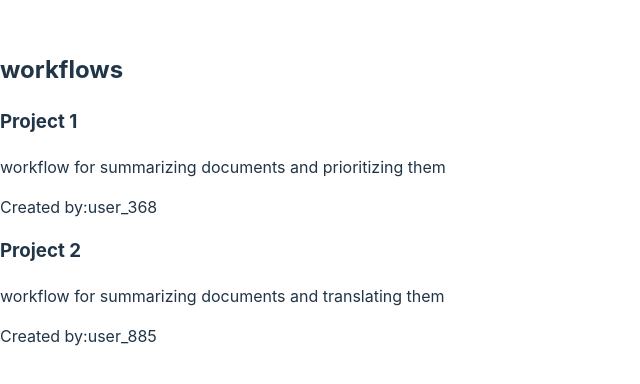
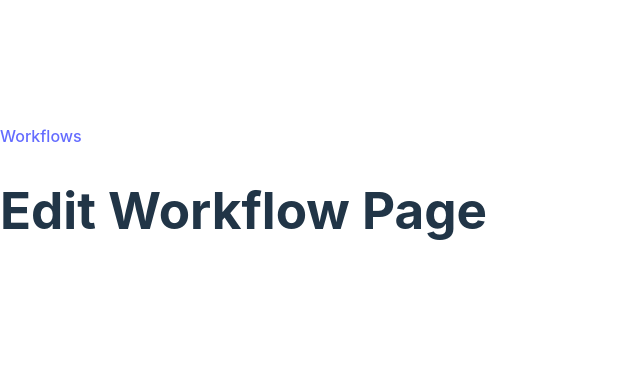
Before and after one commit to LaSav/agents-UI, a React (Vite) app: page /workflows/3795 in a window 1280 px wide. Shown: the part 202-586 px from the top of the page, without its empty margins (0-640 px from the left). Built offline with nearby package versions, Linux system fonts and the light colour scheme.

Commit message:
Add: router

```diff
--- a/package.json
+++ b/package.json
@@ -13,7 +13,8 @@
     "@reduxjs/toolkit": "^2.2.7",
     "react": "^18.3.1",
     "react-dom": "^18.3.1",
-    "react-redux": "^9.1.2"
+    "react-redux": "^9.1.2",
+    "react-router-dom": "^6.26.2"
   },
   "devDependencies": {
     "@eslint/js": "^9.9.0",
--- /dev/null
+++ b/src/components/Root.jsx
@@ -0,0 +1,14 @@
+import { NavLink, Outlet } from 'react-router-dom';
+
+export default function Root() {
+  return (
+    <>
+      <div id='nav'>
+        <NavLink to='/workflows'>Workflows</NavLink>
+      </div>
+      <div>
+        <Outlet />
+      </div>
+    </>
+  );
+}
--- /dev/null
+++ b/src/error-page.jsx
@@ -0,0 +1,16 @@
+import { useRouteError } from 'react-router-dom';
+
+export default function ErrorPage() {
+  const error = useRouteError();
+  console.error(error);
+
+  return (
+    <div id='error-page'>
+      <h1>Oops!</h1>
+      <p>Sorry, an unexpected error has occurred.</p>
+      <p>
+        <i>{error.statusText || error.message}</i>
+      </p>
+    </div>
+  );
+}
--- /dev/null
+++ b/src/features/workflows/EditWorkflow.jsx
@@ -0,0 +1,5 @@
+const EditWorkflow = () => {
+  return <h1>Edit Workflow Page</h1>;
+};
+
+export default EditWorkflow;
--- a/src/main.jsx
+++ b/src/main.jsx
@@ -1,14 +1,35 @@
 import { StrictMode } from 'react';
 import { createRoot } from 'react-dom/client';
-import App from './App.jsx';
+import { createBrowserRouter, RouterProvider } from 'react-router-dom';
 import { store } from './app/store.js';
 import { Provider } from 'react-redux';
+import Root from './components/Root.jsx';
+import WorkflowsList from './features/workflows/workflowsList.jsx';
+import EditWorkflow from './features/workflows/EditWorkflow.jsx';
+import ErrorPage from './error-page.jsx';
 import './index.css';
 
+const router = createBrowserRouter([
+  {
+    path: '/',
+    element: <Root />,
+    children: [
+      {
+        path: 'workflows/',
+        element: <WorkflowsList />,
+      },
+      {
+        path: 'workflows/:workflowId',
+        element: <EditWorkflow />,
+      },
+    ],
+    errorElement: <ErrorPage />,
+  },
+]);
 createRoot(document.getElementById('root')).render(
   <StrictMode>
     <Provider store={store}>
-      <App />
+      <RouterProvider router={router} />
     </Provider>
   </StrictMode>
 );
```
Also changed, not shown: 1 other file (tests, documents, lock files or other folders).
